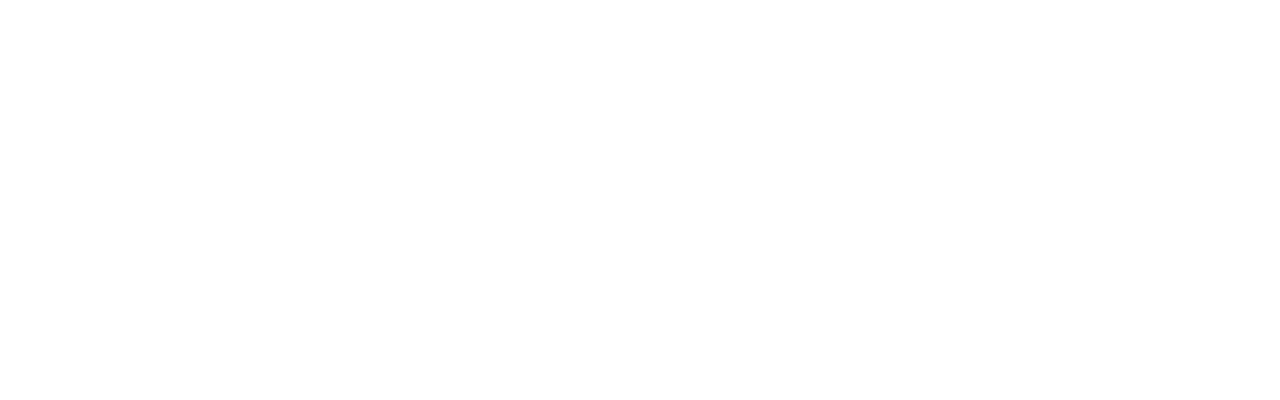
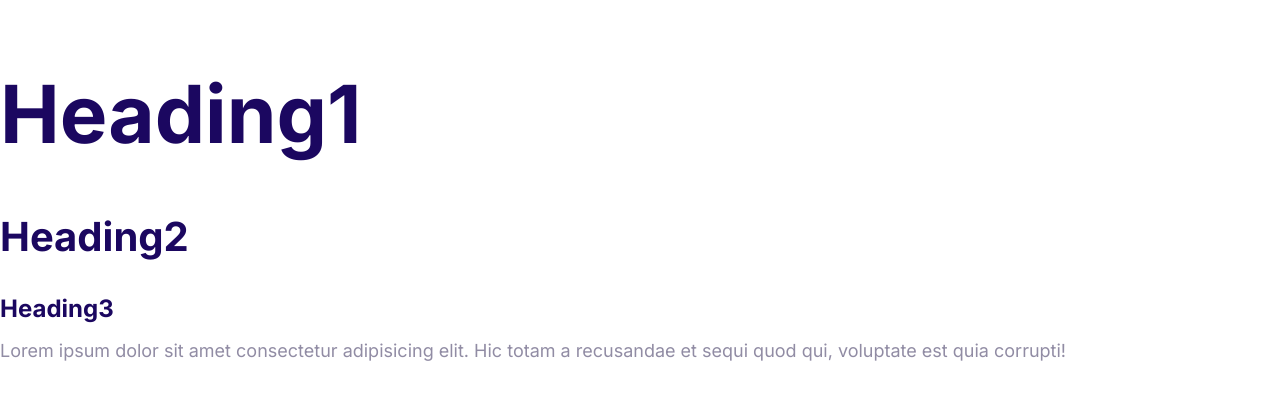
Before and after one commit to rathorePriyanshu/Rishify, a plain HTML site: page index.html in a window 1280 px wide. Drawn offline with Linux system fonts and the light colour scheme.

Commit message:
Defining styles of font-size

```diff
--- a/css/test.css
+++ b/css/test.css
@@ -1,3 +1,14 @@
+html {
+  font-size: 62.5%;
+}
+
+body {
+  font-family: Inter, Arial, Helvetica, sans-serif;
+  font-size: 2.4rem;
+  line-height: 1.5;
+  color: var(--color-body);
+}
+
 :root {
   --color-primary: #2584ff;
   --color-secondary: #00d9ff;
@@ -5,3 +16,44 @@
   --color-heading: #1b0760;
   --color-body: #918ca4;
 }
+
+h1,
+h2,
+h3 {
+  margin-bottom: 1rem;
+  color: var(--color-heading);
+}
+
+h1 {
+  font-size: 7rem;
+}
+
+h2 {
+  font-size: 4rem;
+}
+
+h3 {
+  font-size: 3rem;
+}
+
+p {
+  margin-top: 0;
+}
+
+@media screen and (min-width: 1024px) {
+  body {
+    font-size: 1.8rem;
+  }
+
+  h1 {
+    font-size: 8rem;
+  }
+
+  h2 {
+    font-size: 4rem;
+  }
+
+  h3 {
+    font-size: 2.4rem;
+  }
+}
--- a/index.html
+++ b/index.html
@@ -7,10 +7,21 @@
     <title>Document</title>
     <link rel="stylesheet" href="css/normalize.css">
     <link rel="stylesheet" href="css/test.css">
+    <link rel="preconnect" href="https://fonts.googleapis.com">
+    <link rel="preconnect" href="https://fonts.gstatic.com" crossorigin>
+    <link href="https://fonts.googleapis.com/css2?family=Inter:ital,opsz@0,14..32;1,14..32&display=swap"
+        rel="stylesheet">
+    <link href="https://fonts.googleapis.com/css2?family=Inter:ital,opsz,wght@0,14..32,700;1,14..32,700&display=swap"
+        rel="stylesheet">
+
 </head>
 
 <body>
-
+    <h1>Heading1</h1>
+    <h2>Heading2</h2>
+    <h3>Heading3</h3>
+    <p>Lorem ipsum dolor sit amet consectetur adipisicing elit. Hic totam a recusandae et sequi quod qui, voluptate est
+        quia corrupti!</p>
 </body>
 
 </html>
```
